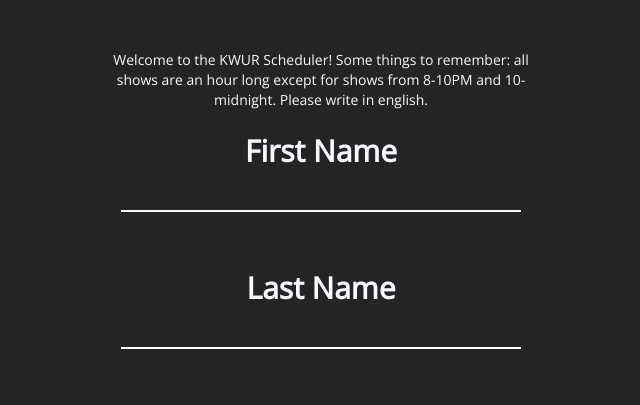
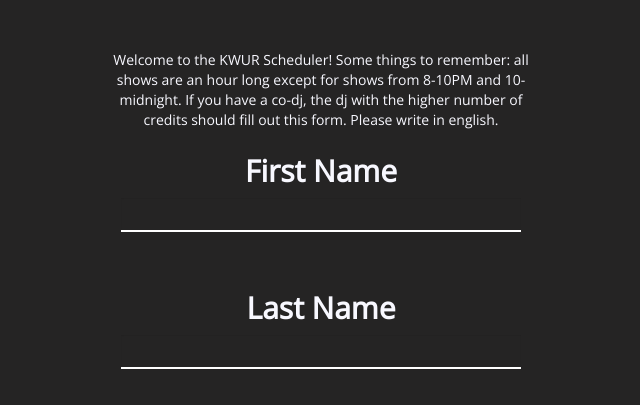
Before and after one commit to kwur/kwur-scheduler, a Django app: page / in a window 1280 px wide. Shown: the part 173-578 px from the top of the page, without its empty margins (319-959 px from the left). Run offline with Django 3.2, Linux system fonts and the light colour scheme; some libraries are stand-ins or nearby versions.

Commit message:
co-dj notice

```diff
--- a/scheduler/templates/index.html
+++ b/scheduler/templates/index.html
@@ -23,7 +23,7 @@
 			<img src="{% static 'scheduler/kwur.png' %}" class="pagination-centered">
 		</div>
 		<div class="section">
-			<p class="center">Welcome to the KWUR Scheduler! Some things to remember: all shows are an hour long except for shows from 8-10PM and 10-midnight. Please write in english.</p>
+			<p class="center">Welcome to the KWUR Scheduler! Some things to remember: all shows are an hour long except for shows from 8-10PM and 10-midnight. If you have a co-dj, the dj with the higher number of credits should fill out this form. Please write in english.</p>
 			<form data-toggle="validator" action="submit-show/" method="post" role="form">
 				{% csrf_token %}
 				<div class="form-group">
```
